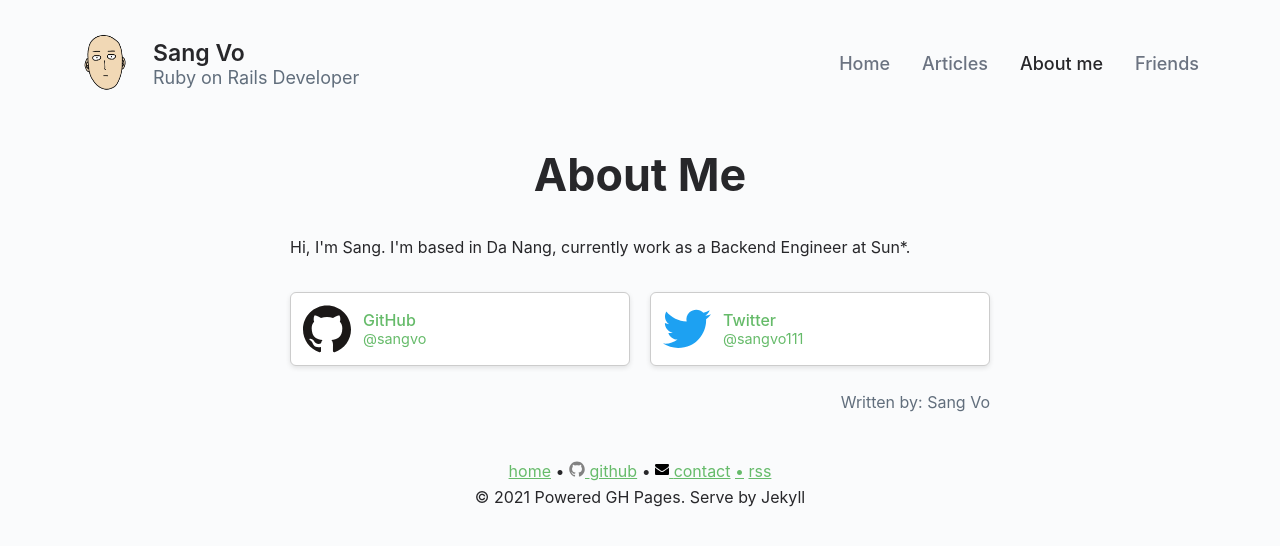
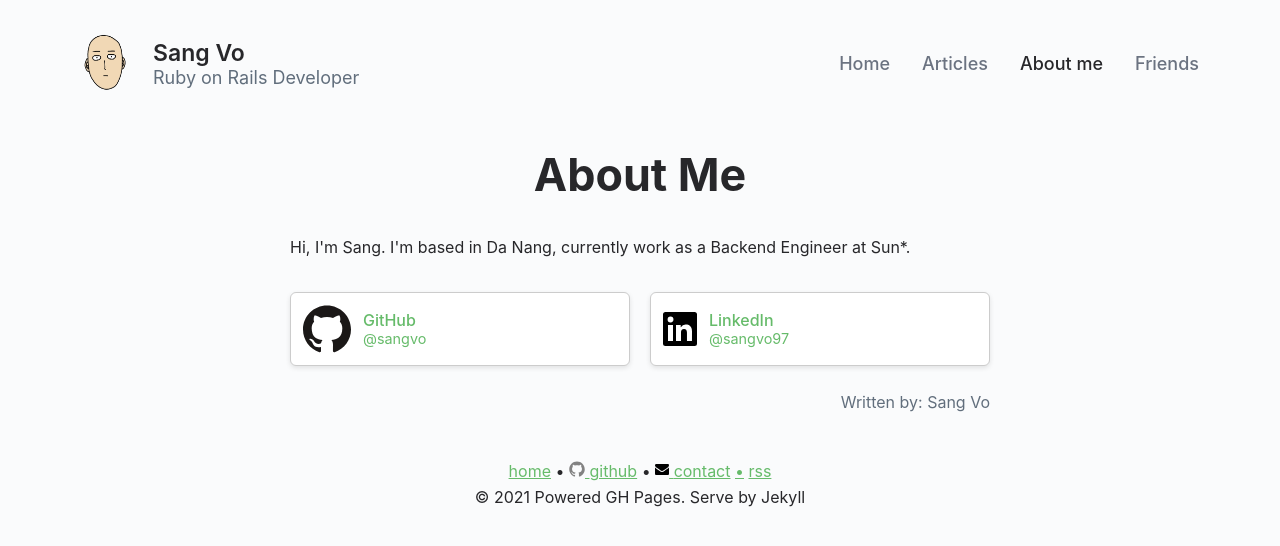
Before and after one commit to sangvo/myblog, a Jekyll site: the page built from _pages/about.html, in a window 1280 px wide. Shown: the top 546 px of the page. Built offline with Jekyll 4.4.1, drawn with Linux system fonts in a browser that asks for light colours.

Commit message:
Add linkedin

```diff
--- a/_config.yml
+++ b/_config.yml
@@ -16,6 +16,7 @@ author:
     Hi, I'm Sang. I'm based in Da Nang, currently work as a Backend Engineer at Sun*.
   twitter_username: sangvo111
   github_username: sangvo
+  linkedin: sangvo97
 
 twitter:
   username: sangvo111
--- a/_pages/about.html
+++ b/_pages/about.html
@@ -15,11 +15,18 @@ permalink: /about/
       <div class="tile__platform">@{{ site.author.github_username }}</div>
     </div>
   </a>
-  <a href="https://twitter.com/{{site.twitter_username}}" class="tile">
-    <svg version="1.1" xmlns="http://www.w3.org/2000/svg" xmlns:xlink="http://www.w3.org/1999/xlink" preserveAspectRatio="xMidYMid meet" viewBox="0 0 96 96" width="48" height="48"><defs><path d="M96 0C96 0 96 0 96 0C96 57.6 96 89.6 96 96C96 96 96 96 96 96C38.4 96 6.4 96 0 96C0 96 0 96 0 96C0 38.4 0 6.4 0 0C0 0 0 0 0 0C57.6 0 89.6 0 96 0Z" id="d94Tw5q6uF"></path><path d="M30.19 85.84C66.42 85.84 86.23 56.41 86.23 30.88C86.23 30.04 86.23 29.21 86.17 28.38C90.03 25.65 93.36 22.26 96 18.38C92.41 19.95 88.59 20.97 84.69 21.42C88.8 19.01 91.88 15.21 93.35 10.74C89.48 12.99 85.25 14.58 80.84 15.43C73.38 7.65 60.9 7.27 52.97 14.59C47.86 19.31 45.69 26.34 47.27 33.05C31.44 32.27 16.68 24.93 6.68 12.86C1.45 21.69 4.12 32.98 12.78 38.65C9.65 38.56 6.58 37.73 3.84 36.23C3.84 36.31 3.84 36.39 3.84 36.48C3.84 45.67 10.45 53.59 19.64 55.41C16.74 56.19 13.7 56.3 10.75 55.75C13.33 63.61 20.72 69.01 29.15 69.16C22.17 74.54 13.56 77.45 4.69 77.45C3.12 77.44 1.56 77.35 0 77.17C9.01 82.84 19.49 85.84 30.19 85.83" id="d5kLNgBaBa"></path></defs><g><g><g><use xlink:href="#d94Tw5q6uF" opacity="1" fill="#000000" fill-opacity="0"></use><g><use xlink:href="#d94Tw5q6uF" opacity="1" fill-opacity="0" stroke="#000000" stroke-width="1" stroke-opacity="0"></use></g></g><g><use xlink:href="#d5kLNgBaBa" opacity="1" fill="#1da1f2" fill-opacity="1"></use><g><use xlink:href="#d5kLNgBaBa" opacity="1" fill-opacity="0" stroke="#000000" stroke-width="1" stroke-opacity="0"></use></g></g></g></g></svg>
+  <a href="https://www.linkedin.com/in/{{site.author.linkedin}}" class="tile">
+    <svg xmlns="http://www.w3.org/2000/svg" width="34" height="34" viewBox="0 0 34 34" class="global-nav__logo">
+        <title>
+          LinkedIn
+        </title>
+        <g>
+<path d="M34,2.5v29A2.5,2.5,0,0,1,31.5,34H2.5A2.5,2.5,0,0,1,0,31.5V2.5A2.5,2.5,0,0,1,2.5,0h29A2.5,2.5,0,0,1,34,2.5ZM10,13H5V29h5Zm.45-5.5A2.88,2.88,0,0,0,7.59,4.6H7.5a2.9,2.9,0,0,0,0,5.8h0a2.88,2.88,0,0,0,2.95-2.81ZM29,19.28c0-4.81-3.06-6.68-6.1-6.68a5.7,5.7,0,0,0-5.06,2.58H17.7V13H13V29h5V20.49a3.32,3.32,0,0,1,3-3.58h.19c1.59,0,2.77,1,2.77,3.52V29h5Z"></path>
+        </g>
+      </svg>
     <div>
-      <div class="tile__handle">Twitter</div>
-      <div class="tile__platform">@{{ site.author.twitter_username }}</div>
+      <div class="tile__handle">LinkedIn</div>
+      <div class="tile__platform">@{{ site.author.linkedin }}</div>
     </div>
   </a>
 </div>
```
